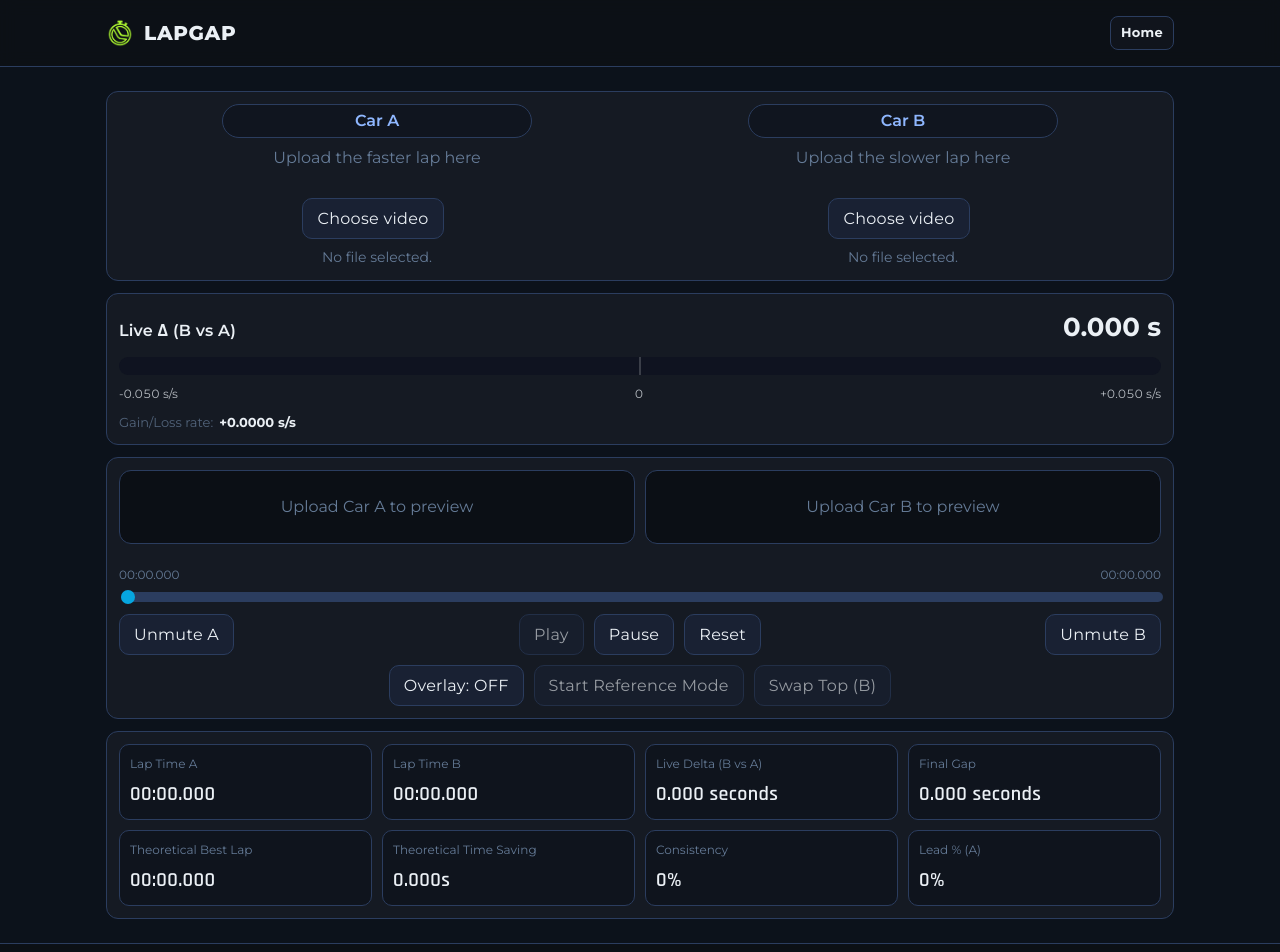
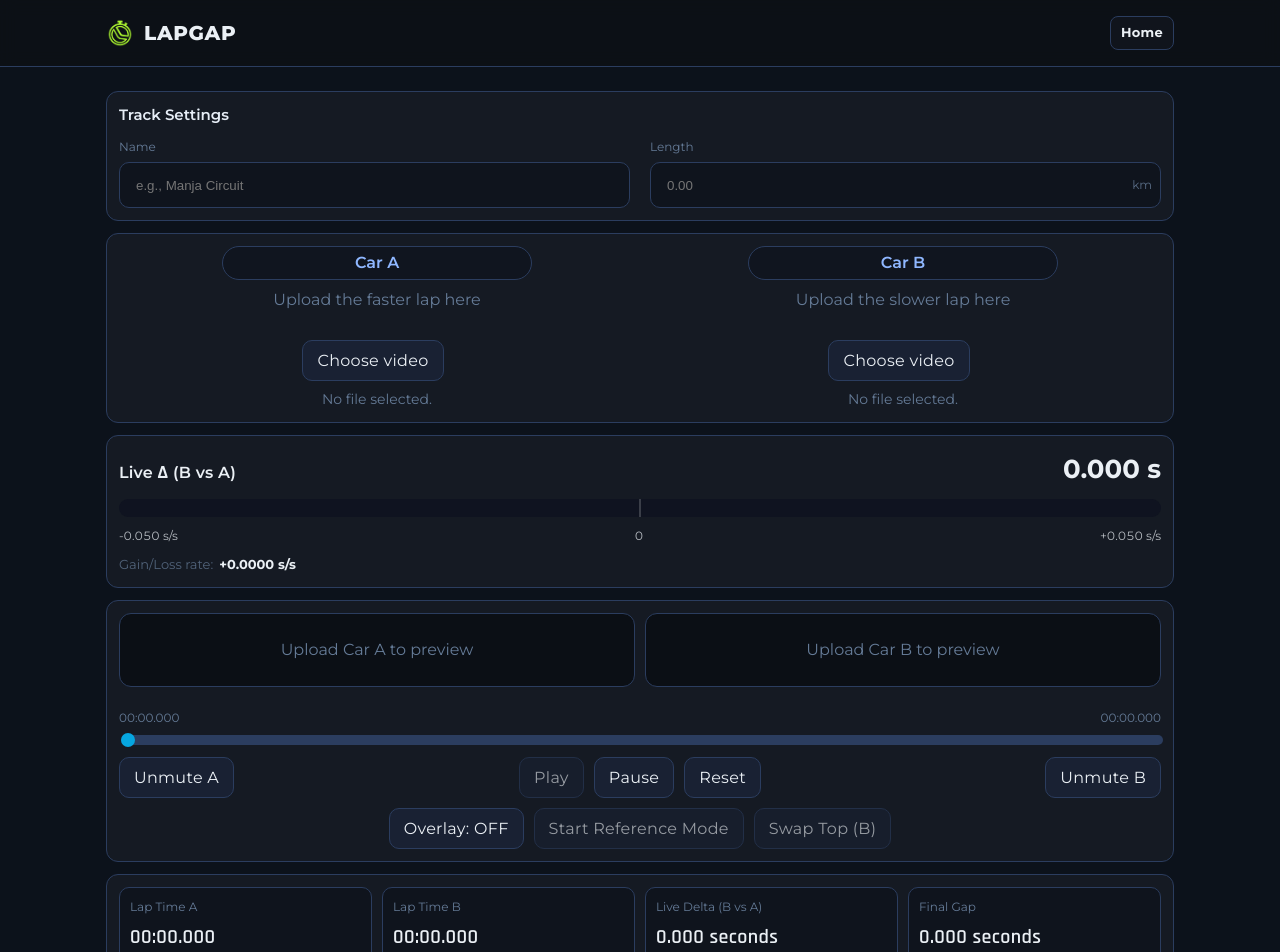
Before and after one commit to Al-S36/LapGap, a React (Vite) app: page / in a window 1280 px wide. Shown: the top 952 px of the page. Built offline with nearby package versions, Linux system fonts and the light colour scheme.

Commit message:
Added track settings section and average speed over the lap

```diff
--- a/src/App.jsx
+++ b/src/App.jsx
@@ -5,6 +5,7 @@ import VideoPreview from "./components/videoPreview.jsx";
 import StatsStrip from "./components/statsStrip.jsx";
 import Footer from "./components/Footer.jsx";
 import DeltaCard from "./components/deltaCard.jsx";
+import TrackSettings from "./components/TrackSettings.jsx";
 
 // styling
 import "./styling/base.css";
@@ -32,6 +33,15 @@ export default function App() {
   const [isScrubbing, setIsScrubbing] = useState(false);
 
   const sessionKey = `${videoA?.url ?? ""}|${videoB?.url ?? ""}`;
+
+  const [track, setTrack] = useState({ name: "", lengthKm: null });
+
+  // Updating the track name and length
+  useEffect(() => {
+    const handler = (e) => setTrack(e.detail);
+    window.addEventListener("trackSettings:update", handler);
+    return () => window.removeEventListener("trackSettings:update", handler);
+  }, []);
 
   // Reset buckets whenever either video changes
   useEffect(() => {
@@ -87,6 +97,12 @@ export default function App() {
       <Header />
 
       <main className="container">
+        {/* Track Settings */}
+        <section className="card">
+          <TrackSettings />
+        </section>
+
+        {/* Uploaders */}
         <section className="card responsive-grid-2">
           <UploadArea
             label="Car A"
@@ -104,10 +120,12 @@ export default function App() {
           />
         </section>
 
+        {/* Live Delta summary */}
         <section className="card">
           <DeltaCard totalDelta={liveDelta} />
         </section>
 
+        {/* Dual player */}
         <section className="card">
           <VideoPreview
             videoA={videoA}
@@ -126,6 +144,7 @@ export default function App() {
           />
         </section>
 
+        {/* Stats */}
         <section className="card">
           <StatsStrip
             lapTimeA={videoA?.duration ?? 0}
@@ -134,6 +153,7 @@ export default function App() {
             deltaSamples={deltaSamples}
             sessionKey={sessionKey}
             anchorPairs={anchorPairs}
+            trackLengthKm={track.lengthKm}
           />
         </section>
       </main>
--- a/src/components/footer.jsx
+++ b/src/components/footer.jsx
@@ -3,7 +3,7 @@ export default function Footer() {
     <footer className="footer">
       <div className="container footer-content">
         <small>LapGap — Ahmad Shahin • All client-side • React + Vite</small>
-        <small className="muted">v0.2.4</small>
+        <small className="muted">v0.2.5</small>
       </div>
     </footer>
   );
--- a/src/components/statsStrip.jsx
+++ b/src/components/statsStrip.jsx
@@ -17,6 +17,7 @@ export default function StatsStrip({
   deltaSamples = [],
   anchorPairs = null,
   sessionKey,
+  trackLengthKm = null,
 }) {
 
   // Calculates the final gap between two laps
@@ -73,6 +74,12 @@ export default function StatsStrip({
 
   const formatSeconds = (s) => `${(Number.isFinite(s) ? s : 0).toFixed(3)}s`;
 
+  // Average speed (km/h) for A and B
+  const avgSpeed = (lapTime) => {
+    if (!trackLengthKm || !lapTime || lapTime <= 0) return null;
+    return (trackLengthKm / (lapTime / 3600)).toFixed(1); // km/h
+  };
+
   return (
     <div className="stats-container">
       <div className="stat">
@@ -95,15 +102,23 @@ export default function StatsStrip({
           {gapFormatter(finalGap)} seconds
         </div>
       </div>
+
+      {/* Theoretical best and saving */}
       <div className="stat">
         <div className="stat-label">Theoretical Best Lap</div>
-        <div className="stat-value">{timeFormatter(theoreticalBest)}</div>
+        <div className="stat-value">
+          {timeFormatter(theoreticalBest)}{" "}
+          <span className="stat-suffix success">
+            -{formatSeconds(hasAnchors ? theoreticalSaving : savingDisplay)}
+          </span>
+        </div>
       </div>
 
+      {/* Average Speeds card */}
       <div className="stat">
-        <div className="stat-label">Theoretical Time Saving</div>
+        <div className="stat-label">Average Speed</div>
         <div className="stat-value">
-          {formatSeconds(hasAnchors ? theoreticalSaving : savingDisplay)}
+          A: {avgSpeed(lapTimeA) ? `${avgSpeed(lapTimeA)} km/h` : "--"} | B: {avgSpeed(lapTimeB) ? `${avgSpeed(lapTimeB)} km/h` : "--"}
         </div>
       </div>
 
--- /dev/null
+++ b/src/components/trackSettings.jsx
@@ -0,0 +1,111 @@
+import { useMemo, useState } from "react";
+import "../styling/trackSettings.css";
+
+// Custom event so parent can listen
+const emitTrackSettings = (name, lengthStr) => {
+  const distance = Number(lengthStr);
+  const lengthKm = Number.isFinite(distance) && distance > 0 ? distance : null;
+  window.dispatchEvent(
+    new CustomEvent("trackSettings:update", {
+      detail: { name, lengthKm },
+    })
+  );
+};
+
+export default function TrackSettings() {
+  const [form, setForm] = useState({ name: "", lengthKm: "" });
+
+  // Validating track length input, allow only numbers and "."
+  const handleLengthChange = (raw) => {
+    let inputValue = raw.replace(/[^0-9.]/g, "");
+    // allowing only one decimal point
+    inputValue = inputValue.replace(/(\..*)\./g, "$1");
+
+    setForm({
+      name: form.name,
+      lengthKm: inputValue,
+    });
+
+    emitTrackSettings(form.name, inputValue); // ADD: live emit while typing
+  };
+
+  // Round up to 2 decimal places
+  const handleLengthBlur = () => {
+    let inputValue = (form.lengthKm || "").trim();
+
+    // Error handiling if the user enters .1 it becomes 0.1
+    if (inputValue.startsWith(".")) inputValue = "0" + inputValue;
+    if (inputValue.endsWith(".")) inputValue = inputValue.slice(0, -1);
+
+    const numericValue = Number(inputValue);
+
+    if (numericValue > 0 && Number.isFinite(numericValue)) {
+      const formatted = numericValue.toFixed(2);
+      setForm({ name: form.name, lengthKm: formatted });
+      emitTrackSettings(form.name, formatted); // ADD
+    } else {
+      setForm({ name: form.name, lengthKm: "" });
+      emitTrackSettings(form.name, ""); // ADD
+    }
+  };
+
+  const lengthError = useMemo(() => {
+    const inputValue = (form.lengthKm || "").trim();
+    if (inputValue === "") return "";
+    const numericValue = Number(inputValue);
+
+    // if the input is not a number and smaller than 0 or longer than the Nürburgring
+    if (
+      !Number.isFinite(numericValue) ||
+      numericValue <= 0 ||
+      numericValue > 21
+    ) {
+      return "Invalid track length";
+    }
+    return "";
+  }, [form.lengthKm]);
+
+  return (
+    <section>
+      <div className="track-title">Track Settings</div>
+      <div className="track-row">
+        {/* Track Name */}
+        <label className="track-field">
+          <span className="track-label">Name</span>
+          <div className="track-shell">
+            <input
+              id="track-name"
+              className="track-input"
+              type="text"
+              placeholder="e.g., Manja Circuit"
+              value={form.name}
+              onChange={(e) => {
+                setForm({ name: e.target.value, lengthKm: form.lengthKm });
+                emitTrackSettings(e.target.value, form.lengthKm);
+              }}
+              autoComplete="off"
+            />
+          </div>
+        </label>
+
+        {/* Track Length */}
+        <label className="track-field">
+          <span className="track-label">Length</span>
+          <div className="track-shell track-suffix">
+            <input
+              id="track-length"
+              className="track-input"
+              type="text"
+              inputMode="decimal"
+              placeholder="0.00"
+              value={form.lengthKm}
+              onChange={(e) => handleLengthChange(e.target.value)}
+              onBlur={handleLengthBlur}
+            />
+            <span className="track-unit">km</span>
+          </div>
+        </label>
+      </div>
+    </section>
+  );
+}
--- a/src/styling/stats.css
+++ b/src/styling/stats.css
@@ -39,3 +39,10 @@
 .stat-value.warning {
   color: var(--warning);
 }
+
+.stat-suffix {
+  font-size: 14px;
+  font-weight: 500;
+  margin-left: 2px;
+  vertical-align: center;
+}
--- /dev/null
+++ b/src/styling/trackSettings.css
@@ -0,0 +1,68 @@
+.track-title {
+  margin: 0 0 12px;
+  font-size: 15px;
+  font-weight: 600;
+  color: #e6edf6;
+}
+
+.track-row {
+  display: flex;
+  justify-content: space-between;
+  gap: 20px;
+}
+
+.track-field {
+  flex: 0 1 50%;
+  display: flex;
+  flex-direction: column;
+  gap: 6px;
+}
+
+.track-label {
+  font-size: 12px;
+  color: var(--muted);
+}
+
+.track-shell {
+  background: #0f141d;
+  border: 1px solid var(--panel-border);
+  border-radius: 10px;
+  padding: 6px;
+  display: flex;
+  align-items: center;
+}
+
+.track-input {
+  width: 100%;
+  height: 32px;
+  padding: 0 10px;
+  background: transparent;
+  color: #e6edf6;
+  border: none;
+  outline: none;
+}
+
+.track-suffix {
+  position: relative;
+  padding-right: 40px;
+}
+
+.track-unit {
+  position: absolute;
+  right: 8px;
+  top: 50%;
+  transform: translateY(-50%);
+  font-size: 12px;
+  color: var(--muted);
+  opacity: 0.85;
+}
+
+@media (max-width: 860px) {
+  .track-row {
+    flex-direction: column;
+  }
+
+  .track-field {
+    flex: 1 1 100%;
+  }
+}
```
Also changed, not shown: 1 other file (tests, documents, lock files or other folders).
